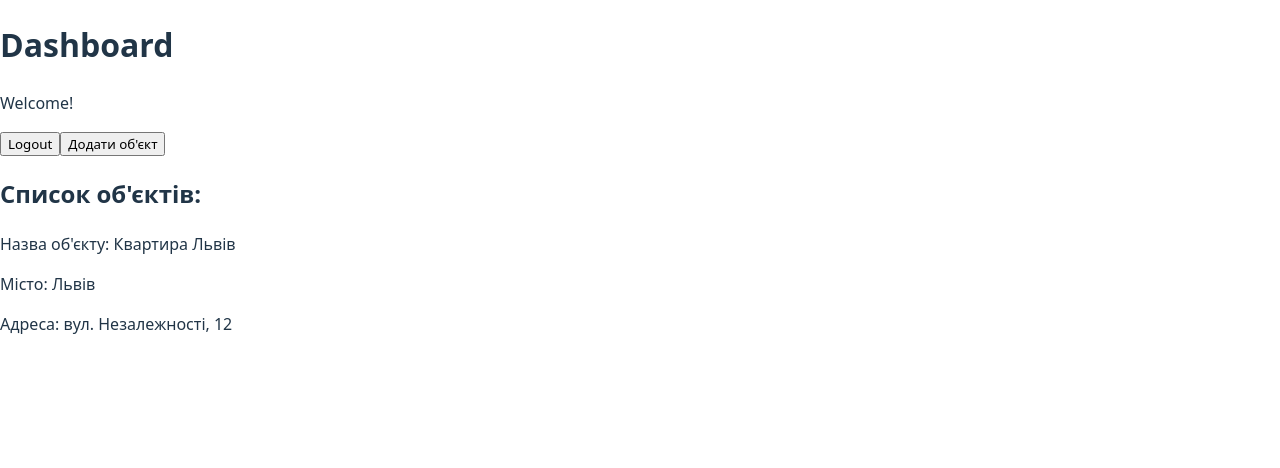
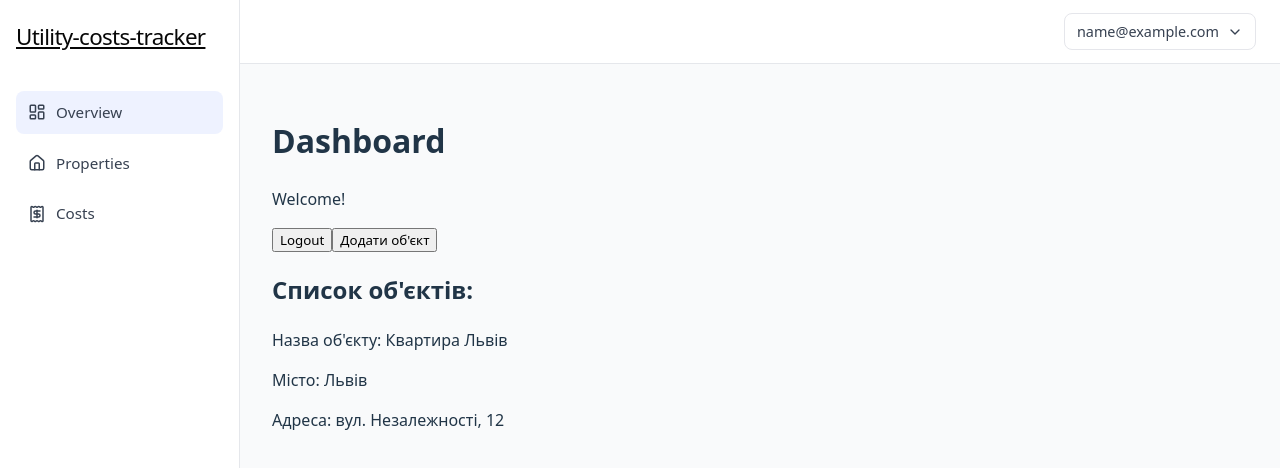
Before and after one commit to Andrii-hn/Utility-costs-tracker, a React (Vite) app: page /dashboard in a window 1280 px wide. Shown: the top 468 px of the page. Built offline with nearby package versions, Linux system fonts and the light colour scheme; sample sign-in values are in the browser's storage.

Commit message:
added layout to dashboard and styled it

```diff
--- a/package.json
+++ b/package.json
@@ -10,6 +10,7 @@
     "preview": "vite preview"
   },
   "dependencies": {
+    "lucide-react": "^0.562.0",
     "react": "^19.2.0",
     "react-dom": "^19.2.0",
     "react-router-dom": "^7.12.0"
--- a/src/App.jsx
+++ b/src/App.jsx
@@ -5,7 +5,9 @@ import LandingPage from "./pages/LandingPage/LandingPage"
 import LoginPage from "./pages/Auth/LoginPage"
 import RegistrationPage from "./pages/Auth/RegistrationPage"
 import DashboardPage from './pages/DashboardPage'
+
 import PublicLayout from './components/layout/PublicLayout/PublicLayout'
+import DashboardLayout from './components/layout/DashboardLayout/DashboardLayout'
 
 function App() {
   const [user, setUser] = useState(() => {
@@ -49,10 +51,8 @@ function App() {
 
   const handleRegister = (email, password) => {
     const newUser = { email, password };
-
     localStorage.setItem("user", JSON.stringify(newUser))
     localStorage.setItem("isAuth", "true")
-
     setUser(newUser);
     setIsAuthenticated(true);
   }
@@ -65,32 +65,53 @@ function App() {
 
   return (
       <Routes>
-        <Route path="/" element={
+        {/* Public */}
+        <Route
+          path="/"
+          element={
             <PublicLayout onLoginClick={handleLoginClick}>
               <LandingPage />
             </PublicLayout>
-        } />
-        <Route path="/login" element={
+          }
+        />
+        <Route
+          path="/login"
+          element={
             isAuthenticated ? (
               <Navigate to="/dashboard" />
             ) : (
               <PublicLayout>
                 <LoginPage onLogin={handleLogin} />
               </PublicLayout>
-        )} />
-        <Route path="/register" element={
+            )
+          }
+        />
+        <Route
+          path="/register"
+          element={
             isAuthenticated ? (
               <Navigate to="/dashboard" />
             ) : (
               <PublicLayout>
                 <RegistrationPage onRegister={handleRegister} />
               </PublicLayout>
-        )} />
-        <Route path='/dashboard' element={
-          (isAuthenticated)
-          ? <DashboardPage onLogout={handleLogout}/>
-          : <Navigate to="/login" />
-        } />
+            )
+          }
+        />
+
+        {/* Protected Dashboard */}
+        <Route
+          path='/dashboard'
+          element={
+            isAuthenticated ? (
+              <DashboardLayout onLogout={handleLogout} user={user} />
+            ) : (
+              <Navigate to="/login" />
+            )
+          }
+        >
+          <Route index element={<DashboardPage />} />
+        </Route>
       </Routes>
   )
 }
--- /dev/null
+++ b/src/components/layout/DashboardLayout/DashboardHeader/Header.jsx
@@ -0,0 +1,15 @@
+import UserMenu from "../UserMenu/UserMenu"
+
+import styles from "./Header.module.css"
+
+function Header({ user, onLogout }) {
+  return (
+    <header className={styles.root}>
+      <div className={styles.userArea}>
+        <UserMenu onLogout={onLogout} email={user?.email}/>
+      </div>
+    </header>
+  )
+}
+
+export default Header
--- /dev/null
+++ b/src/components/layout/DashboardLayout/DashboardHeader/Header.module.css
@@ -0,0 +1,12 @@
+.root {
+  height: 64px;
+  display: flex;
+  align-items: center;
+  justify-content: flex-end;
+}
+
+.userArea {
+  display: flex;
+  align-items: center;
+  gap: 1611px;
+}
--- /dev/null
+++ b/src/components/layout/DashboardLayout/DashboardLayout.jsx
@@ -0,0 +1,26 @@
+import { Outlet } from "react-router-dom"
+
+import Sidebar from "./DashboardSidebar/Sidebar"
+import Header from "./DashboardHeader/Header"
+
+import styles from "./DashboardLayout.module.css"
+
+function DashboardLayout({ onLogout, user }) {
+  return (
+    <div className={styles.layout}>
+      <aside className={styles.sidebar}>
+        <Sidebar />
+      </aside>
+      <div className={styles.main}>
+        <div className={styles.header}>
+            <Header onLogout={onLogout} user={user}/>
+        </div>
+        <main className={styles.content}>
+            <Outlet />
+        </main>
+      </div>
+    </div>
+  )
+}
+
+export default DashboardLayout
--- /dev/null
+++ b/src/components/layout/DashboardLayout/DashboardLayout.module.css
@@ -0,0 +1,35 @@
+.layout {
+  display: flex;
+  min-height: 100vh;
+  background-color: #f9fafb;
+}
+
+.sidebar {
+  width: 240px;
+  background-color: #ffffff;
+  border-right: 1px solid #e5e7eb;
+  display: flex;
+  flex-direction: column;
+}
+
+.main {
+  flex: 1;
+  display: flex;
+  flex-direction: column;
+}
+
+.header {
+  height: 64px;
+  background-color: #ffffff;
+  border-bottom: 1px solid #e5e7eb;
+  display: flex;
+  align-items: center;
+  justify-content: flex-end;
+  padding: 0 24px;
+}
+
+.content {
+  flex: 1;
+  padding: 32px;
+  overflow-y: auto;
+}
--- /dev/null
+++ b/src/components/layout/DashboardLayout/DashboardSidebar/Sidebar.jsx
@@ -0,0 +1,34 @@
+import { NavLink } from "react-router-dom"
+import { LayoutDashboard, Home, Receipt } from "lucide-react";
+
+import styles from "./Sidebar.module.css"
+
+function Sidebar() {
+  const linkClass = ({ isActive }) =>
+    `${styles.link} ${isActive ? styles.active : ""}`;
+  return (
+    <aside className={styles.root}>
+      <div className={styles.brand}>
+        <NavLink to="/dashboard" end>
+          Utility-costs-tracker
+        </NavLink>
+      </div>
+      <nav className={styles.nav}>
+        <NavLink to="/dashboard" end className={linkClass}>
+          <LayoutDashboard size={18} />
+          Overview
+        </NavLink>
+        <NavLink to="/dashboard/properties" className={linkClass}>
+          <Home size={18} />
+          Properties
+        </NavLink>
+        <NavLink to="/dashboard/costs" className={linkClass}>
+          <Receipt size={18} />
+          Costs
+        </NavLink>
+      </nav>
+    </aside>
+  )
+}
+
+export default Sidebar
--- /dev/null
+++ b/src/components/layout/DashboardLayout/DashboardSidebar/Sidebar.module.css
@@ -0,0 +1,52 @@
+.root {
+  display: flex;
+  flex-direction: column;
+  height: 100%;
+  padding: 24px 16px;
+}
+
+.brand {
+  font-size: 1.4rem;
+  font-weight: 500;
+  letter-spacing: -0.03em;
+  margin-bottom: 40px;
+  text-decoration: none;
+  line-height: 1.2;
+  cursor: default;
+}
+
+.brand a {
+  color: #070707;
+}
+
+.nav {
+  display: flex;
+  flex-direction: column;
+  gap: 8px;
+}
+
+.active {
+  background-color: #eef2ff;
+  color: #4f46e5;
+  font-weight: 500;
+}
+
+.link {
+  display: flex;
+  align-items: center;
+  gap: 10px;
+  padding: 10px 12px;
+  border-radius: 8px;
+  color: #374151;
+  text-decoration: none;
+  font-size: 0.95rem;
+  transition: background-color 0.15s ease, color 0.15s ease;
+}
+
+.link:hover {
+  background-color: #f3f4f6;
+}
+
+.link svg {
+  color: inherit;
+}
--- /dev/null
+++ b/src/components/layout/DashboardLayout/UserMenu/UserMenu.jsx
@@ -0,0 +1,40 @@
+import { useRef, useEffect, useState } from "react"
+import { ChevronDown } from "lucide-react";
+
+import styles from "./UserMenu.module.css"
+
+function UserMenu({ email, onLogout }) {
+  const menuRef = useRef(null);
+  const [isOpen, setOpen] = useState(false)
+
+  useEffect(() => {
+    if (!isOpen) return;
+
+    function handleClickOutside(event) {
+      if (menuRef.current && !menuRef.current.contains(event.target)) {
+        setOpen(false);
+      }
+    }
+    document.addEventListener("click", handleClickOutside);
+
+    return () => {
+      document.removeEventListener("click", handleClickOutside);
+    };
+  }, [isOpen]);
+  return (
+    <nav ref={menuRef} className={styles.root}>
+      <button onClick={() => setOpen(prev => !prev) } className={styles.trigger}>
+        <span>{email}</span>
+        <ChevronDown size={16} />
+      </button>
+      {isOpen &&
+        <div className={styles.dropdown}>
+          <button className={styles.item}>Profile</button>
+          <button className={styles.item}>Settings</button>
+          <button onClick={onLogout} className={`${styles.item} ${styles.logout}`}>Logout</button>
+        </div> }
+    </nav>
+  )
+}
+
+export default UserMenu
--- /dev/null
+++ b/src/components/layout/DashboardLayout/UserMenu/UserMenu.module.css
@@ -0,0 +1,80 @@
+.root {
+  position: relative;
+}
+
+.trigger {
+  display: flex;
+  align-items: center;
+  gap: 8px;
+  background-color: #ffffff;
+  border: 1px solid #e5e6eb;
+  font-size: 0.9rem;
+  color: #374151;
+  cursor: pointer;
+  padding: 8px 12px;
+  border-radius: 8px;
+  transition: background-color 0.15s ease, box-shadow 0.15s ease;
+}
+
+.trigger:hover {
+  background-color: #f9fafb;
+}
+
+.trigger:focus-visible {
+    outline: none;
+    box-shadow: 0 0 0 2px #4f46e5;
+}
+
+@keyframes dropdownIn{
+  from {
+    opacity: 0;
+    transform: translateY(-4px);
+  }
+  to {
+    opacity: 1;
+    transform: translateY(0);
+  }
+}
+
+.dropdown {
+  position: absolute;
+  top: calc(100% + 8px);
+  right: 0;
+  min-width: 160px;
+  background-color: #ffffff;
+  border-radius: 8px;
+  box-shadow:
+    0 4px 6px 5px rgba(0, 0, 0, 0.05),
+    0 10px 15px 5px rgba(0, 0, 0, 0.1);
+  padding: 8px;
+  display: flex;
+  flex-direction: column;
+  gap: 4px;
+  animation: dropdownIn 140ms ease-out;
+  transform-origin: top right;
+  z-index: 100;
+}
+
+.item {
+  background: transparent;
+  border: none;
+  text-align: left;
+  padding: 8px 12px;
+  border-radius: 6px;
+  font-size: 0.9rem;
+  color: #374151;
+  cursor: pointer;
+  transition: background-color 0.15s ease;
+}
+
+.item:hover {
+  background-color: #f3f4f6;
+}
+
+.logout {
+  color: #b91c1c;
+}
+
+.logout:hover {
+  background-color: #fee2e2;
+}
--- a/src/components/layout/Header/Header.jsx
+++ b/src/components/layout/Header/Header.jsx
@@ -1,4 +1,3 @@
-import { Navigate } from "react-router-dom"
 import { useLocation } from "react-router-dom";
 import styles from "./Header.module.css"
 
```
Also changed, not shown: 1 other file (tests, documents, lock files or other folders). Lines whose indentation alone changed are shown as unchanged.
